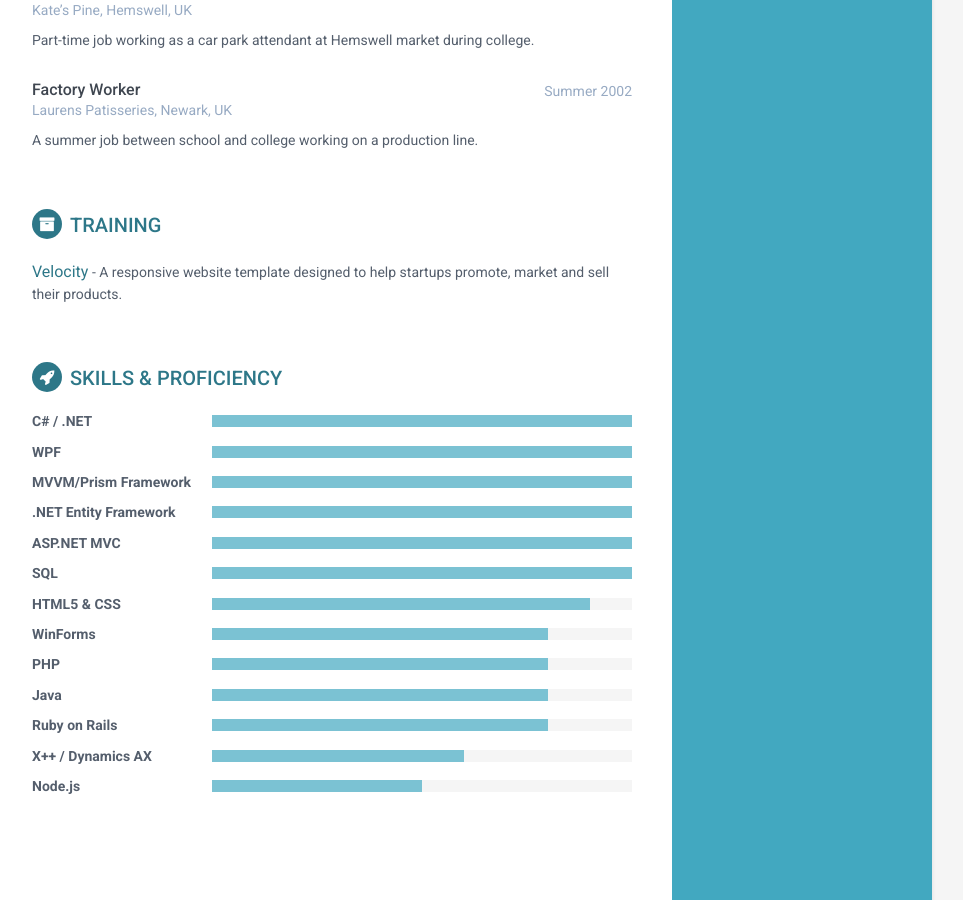
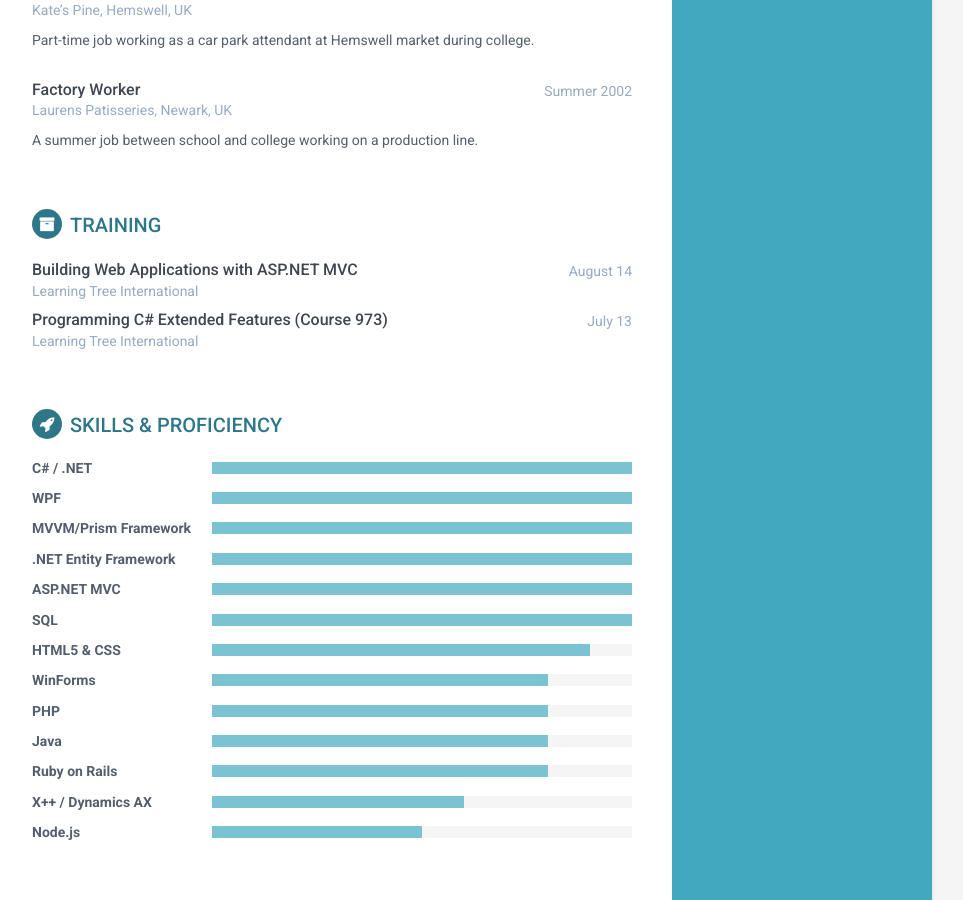
Before and after one commit to maytwenty/maytwenty.github.io, a Jekyll site: the page built from index.html, in a window 1280 px wide and 900 px high, scrolled down 1677 px. Shown: the whole window, without its empty margins (188-1151 px from the left). Built offline with Jekyll 4.4.1, drawn with Linux system fonts in a browser that asks for light colours.

Commit message:
Update training.html

```diff
--- a/_includes/training.html
+++ b/_includes/training.html
@@ -1,6 +1,30 @@
 <section class="section training-section">
     <h2 class="section-title"><i class="fa fa-archive"></i>Training</h2>
+
     <div class="item">
-        <span class="project-title"><a href="#hook">Velocity</a></span> - <span class="project-tagline">A responsive website template designed to help startups promote, market and sell their products.</span>
-    </div>
+        <div class="meta">
+            <div class="upper-row">
+                <h3 class="job-title">Building Web Applications with ASP.NET MVC</h3>
+                <div class="time">August 14</div>
+            </div><!--//upper-row-->
+            <div class="company">Learning Tree International</div>
+        </div><!--//meta-->
+        <div class="details">
+
+        </div><!--//details-->
+    </div><!--//item-->
+
+    <div class="item">
+        <div class="meta">
+            <div class="upper-row">
+                <h3 class="job-title">Programming C# Extended Features (Course 973)</h3>
+                <div class="time">July 13</div>
+            </div><!--//upper-row-->
+            <div class="company">Learning Tree International</div>
+        </div><!--//meta-->
+        <div class="details">
+
+        </div><!--//details-->
+    </div><!--//item-->
+
 </section><!--//section-->
```
